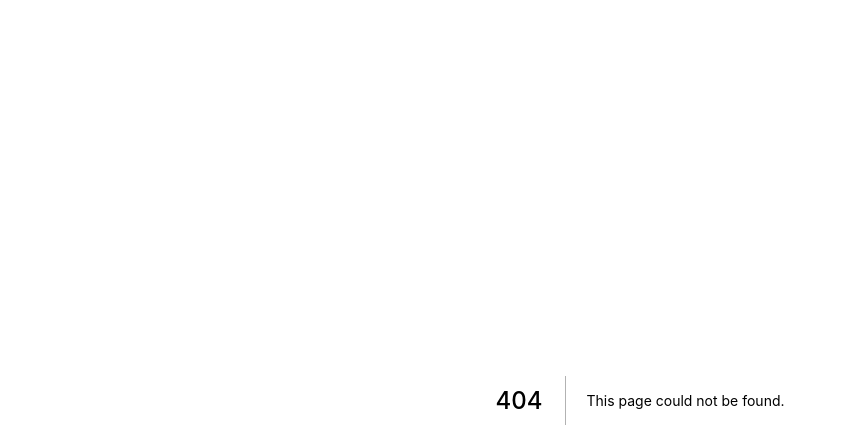
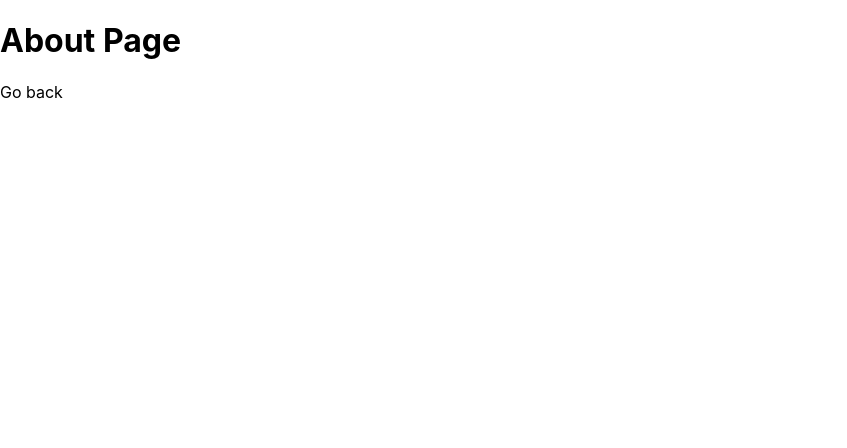
Before and after one commit to NFTsMarket/NFTsMarket-Frontend, a Next.js app: page /about in a window 1280 px wide. Before the commit this address had no page. Shown: the top 448 px of the page, without its empty margins (0-847 px from the left). Built offline with nearby package versions, Linux system fonts and the light colour scheme.

Commit message:
✨ create about page to test routing capabilities

```diff
--- /dev/null
+++ b/pages/about.js
@@ -0,0 +1,13 @@
+import Link from "next/link";
+
+export default function About() {
+  return (
+    <div>
+      <h1>About Page</h1>
+
+      <Link href="/">
+        <a>Go back</a>
+      </Link>
+    </div>
+  );
+}
```
Also changed, not shown: pages/index.js (+11 -9 lines).
